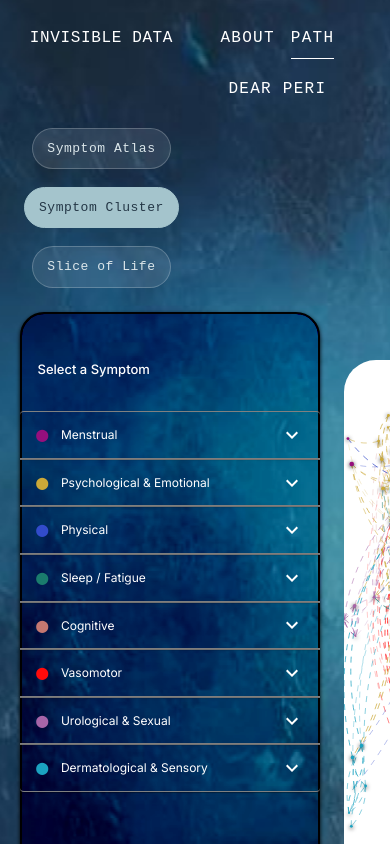
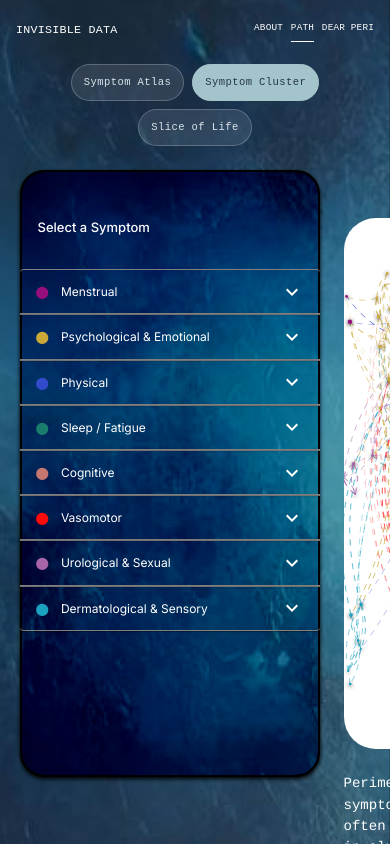
Before and after one commit to mittalnidhi/The-Invisible-Data, a React (Vite) app: page /cluster in a window 390 px wide. Shown: the top 844 px of the page. Built offline with nearby package versions, Linux system fonts and the light colour scheme.

Commit message:
cluster responsive feature added

```diff
--- a/src/Cluster.css
+++ b/src/Cluster.css
@@ -282,3 +282,379 @@
     justify-content: center;
   }
 }
+
+/* =========================================
+   CLUSTER — RESPONSIVE FIXES
+   Add at the END of existing CSS
+   ========================================= */
+
+/* GLOBAL */
+
+.colony-navbar,
+.colony-navbar *,
+#accordion-container,
+#accordion-container * {
+  box-sizing: border-box;
+}
+
+.colony-navbar {
+  max-width: 100%;
+}
+
+#accordion-container {
+  min-width: 0;
+  max-width: 100%;
+  overflow-x: auto;
+  overflow-wrap: break-word;
+}
+
+.symptom-accordion {
+  max-width: 100%;
+}
+
+.cluster-caption,
+.hover-instruction {
+  max-width: 100%;
+  overflow-wrap: break-word;
+}
+
+/* =========================================
+   SMALL LAPTOP
+   901px – 1450px
+   ========================================= */
+
+@media screen and (min-width: 901px)
+and (max-width: 1450px) {
+
+  .colony-navbar {
+    grid-template-columns:
+      minmax(0, 1fr)
+      auto
+      minmax(0, 1fr);
+
+    column-gap: 16px;
+    padding: 24px 28px 0;
+  }
+
+  .colony-brand {
+    font-size: clamp(12px, 1.1vw, 16px);
+    white-space: nowrap;
+  }
+
+  .colony-nav-links {
+    gap: clamp(10px, 1.2vw, 18px);
+  }
+
+  .colony-nav-links a {
+    font-size: clamp(11px, 1vw, 15px);
+    white-space: nowrap;
+  }
+
+  .colony-subnav {
+    gap: clamp(7px, 0.8vw, 14px);
+    flex-wrap: wrap;
+  }
+
+  .colony-subnav-link {
+    font-size: clamp(11px, 0.9vw, 13px);
+    padding: 8px 12px;
+    white-space: nowrap;
+  }
+
+  .cluster-caption {
+    font-size: clamp(13px, 1.1vw, 17px);
+  }
+
+  #accordion-container,
+  .hover-instruction {
+    font-size: clamp(12px, 1vw, 15px);
+  }
+}
+
+/* =========================================
+   TABLET
+   601px – 900px
+   ========================================= */
+
+@media screen and (min-width: 601px)
+and (max-width: 900px) {
+
+  /* NAVBAR */
+
+  .colony-navbar {
+    display: grid;
+    grid-template-columns: minmax(0, 1fr) auto;
+    grid-template-rows: auto auto;
+
+    width: 100%;
+    min-height: auto;
+
+    padding: 24px 24px 0;
+    column-gap: 16px;
+    row-gap: 22px;
+
+    align-items: center;
+    text-align: left;
+  }
+
+  .colony-brand {
+    grid-column: 1;
+    grid-row: 1;
+    justify-self: start;
+
+    font-size: 15px;
+    white-space: nowrap;
+  }
+
+  .colony-nav-links {
+    grid-column: 2;
+    grid-row: 1;
+    justify-self: end;
+
+    display: flex;
+    flex-wrap: nowrap;
+    gap: 16px;
+  }
+
+  .colony-nav-links a {
+    font-size: 13px;
+    white-space: nowrap;
+  }
+
+  /* SUBNAV */
+
+  .colony-subnav {
+    grid-column: 1 / -1;
+    grid-row: 2;
+    justify-self: center;
+
+    width: 100%;
+    margin-top: 0;
+
+    display: flex;
+    flex-wrap: wrap;
+    justify-content: center;
+    gap: 10px;
+  }
+
+  .colony-subnav-link {
+    font-size: 12px;
+    padding: 8px 13px;
+    white-space: nowrap;
+  }
+
+  /* CLUSTER CONTENT */
+
+  .cluster-caption {
+    font-size: 16px;
+    line-height: 1.5;
+  }
+
+  .hover-instruction {
+    font-size: 13px;
+    line-height: 1.5;
+  }
+
+  #accordion-container {
+    font-size: 14px;
+    max-width: 100%;
+  }
+
+  .symptom-accordion {
+    max-width: 100%;
+  }
+}
+
+/* =========================================
+   MOBILE
+   Up to 600px
+   ========================================= */
+
+@media screen and (max-width: 600px) {
+
+  /* NAVBAR */
+
+  .colony-navbar {
+    display: grid;
+    grid-template-columns: minmax(0, 1fr) auto;
+    grid-template-rows: auto auto;
+
+    width: 100%;
+    min-height: auto;
+
+    padding: 20px 16px 0;
+    column-gap: 10px;
+    row-gap: 22px;
+
+    align-items: center;
+    text-align: left;
+  }
+
+  /* BRAND */
+
+  .colony-brand {
+    grid-column: 1;
+    grid-row: 1;
+    justify-self: start;
+
+    font-size: clamp(11px, 3vw, 14px);
+    letter-spacing: 0.02em;
+    white-space: nowrap;
+  }
+
+  /* MAIN NAV LINKS */
+
+  .colony-nav-links {
+    grid-column: 2;
+    grid-row: 1;
+    justify-self: end;
+
+    display: flex;
+    flex-wrap: nowrap;
+    align-items: center;
+    justify-content: flex-end;
+
+    gap: clamp(6px, 2vw, 12px);
+    min-width: 0;
+  }
+
+  .colony-nav-links a {
+    font-size: clamp(9px, 2.4vw, 12px);
+    letter-spacing: 0.02em;
+    white-space: nowrap;
+    padding-bottom: 4px;
+  }
+
+  /* SUBNAV */
+
+  .colony-subnav {
+    grid-column: 1 / -1;
+    grid-row: 2;
+    justify-self: center;
+
+    display: flex;
+    flex-wrap: wrap;
+    justify-content: center;
+    align-items: center;
+
+    width: 100%;
+    margin-top: 0;
+    gap: 8px;
+  }
+
+  .colony-subnav-link {
+    font-size: clamp(10px, 2.7vw, 12px);
+    padding: 8px 12px;
+    white-space: nowrap;
+    text-align: center;
+  }
+
+  /* CLUSTER CAPTION */
+
+  .cluster-caption {
+    font-size: clamp(13px, 3.6vw, 16px);
+    line-height: 1.5;
+    max-width: 100%;
+  }
+
+  /* HOVER INSTRUCTION */
+
+  .hover-instruction {
+    font-size: clamp(11px, 3vw, 13px);
+    line-height: 1.5;
+    max-width: 100%;
+  }
+
+  /* ACCORDION */
+
+  #accordion-container {
+    width: 100%;
+    max-width: 100%;
+    min-width: 0;
+
+    font-size: 12px;
+    line-height: 1.6;
+
+    overflow-x: auto;
+    overflow-y: auto;
+  }
+
+  .symptom-accordion {
+    max-width: 100%;
+    min-width: 0;
+    overflow-wrap: break-word;
+  }
+}
+
+/* =========================================
+   VERY SMALL MOBILE
+   Up to 380px
+   ========================================= */
+
+@media screen and (max-width: 380px) {
+
+  .colony-navbar {
+    padding: 16px 12px 0;
+    column-gap: 6px;
+    row-gap: 18px;
+  }
+
+  .colony-brand {
+    font-size: 10px;
+  }
+
+  .colony-nav-links {
+    gap: 6px;
+  }
+
+  .colony-nav-links a {
+    font-size: 9px;
+    letter-spacing: 0;
+  }
+
+  .colony-subnav {
+    gap: 6px;
+  }
+
+  .colony-subnav-link {
+    font-size: 10px;
+    padding: 7px 10px;
+  }
+
+  .cluster-caption {
+    font-size: 12px;
+  }
+
+  .hover-instruction {
+    font-size: 10px;
+  }
+
+  #accordion-container {
+    font-size: 11px;
+  }
+}
+
+/* =========================================
+   MOBILE LANDSCAPE
+   ========================================= */
+
+@media screen and (max-height: 500px)
+and (orientation: landscape) {
+
+  .colony-navbar {
+    padding-top: 12px;
+    row-gap: 10px;
+  }
+
+  .colony-subnav {
+    margin-top: 0;
+  }
+
+  .cluster-caption {
+    font-size: 13px;
+  }
+
+  .hover-instruction {
+    font-size: 11px;
+  }
+}
```
